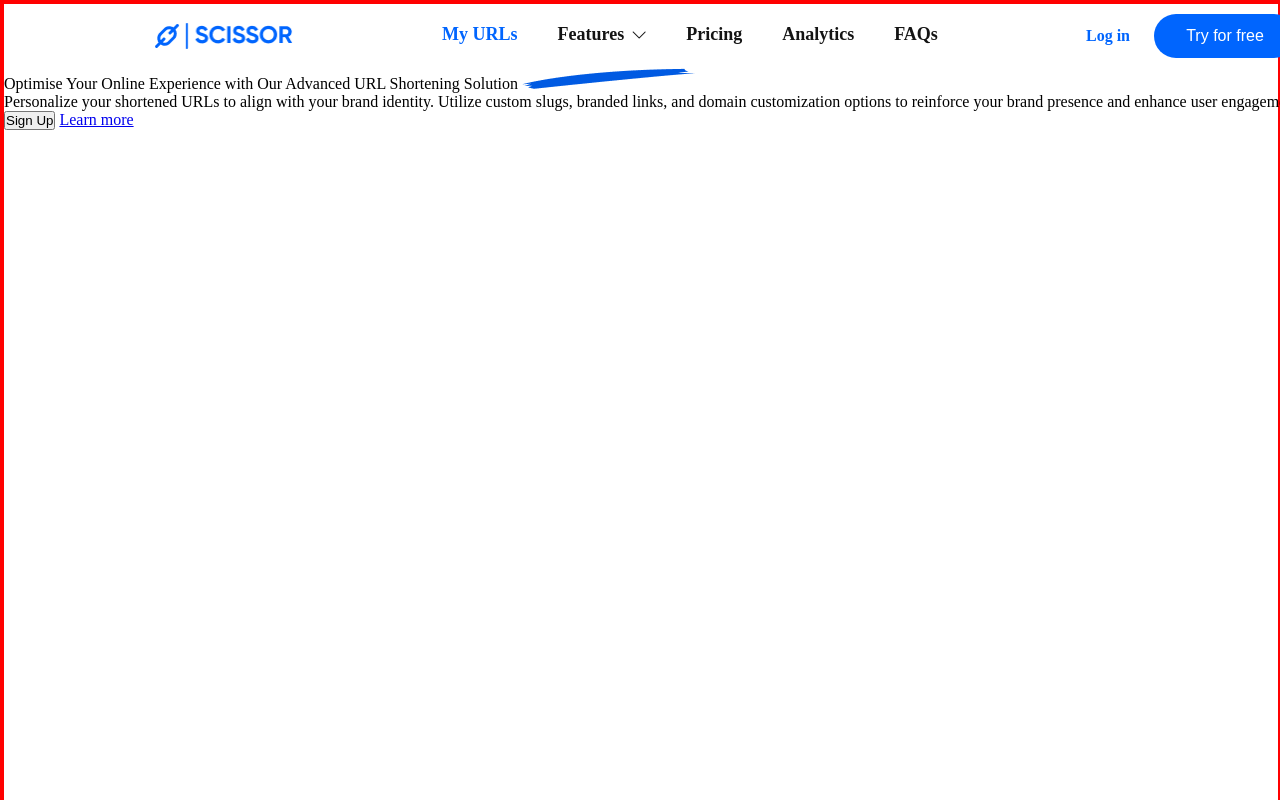
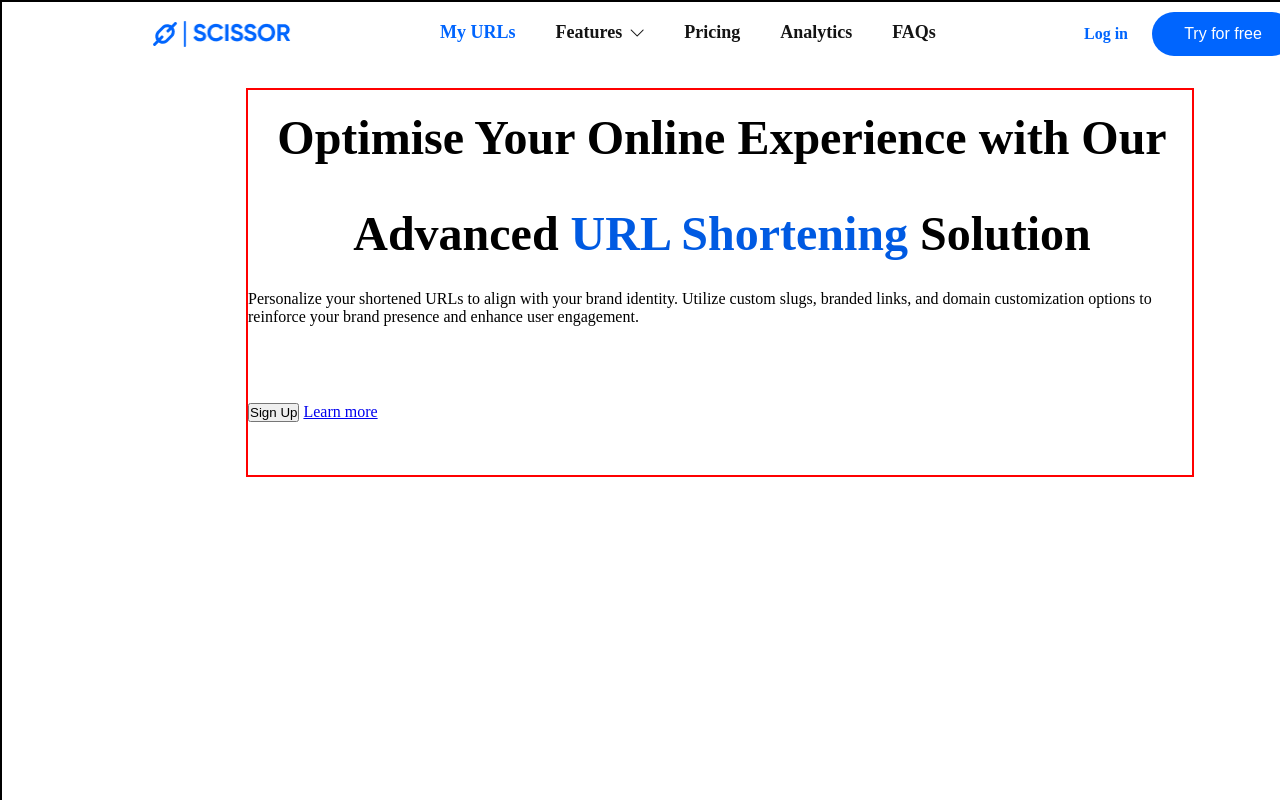
Before and after one commit to Dmayor22/ALTSCHOOL-ASSIGNMENT-CSS----ID-ALT-SOE-024-1861, a plain HTML site: page css Assignment 6/index.html in a window 1280 px wide. Shown: the top 800 px of the page. Drawn offline with nearby package versions, Linux system fonts and the light colour scheme.

Commit message:
AltSchool css Assignment

```diff
--- a/css Assignment 6/index.html
+++ b/css Assignment 6/index.html
@@ -41,20 +41,21 @@
       <section>
         <div class="frame_1">
           <div class="optimise">
+            <div class="opt_text">
                 <p>
                   Optimise Your Online Experience with Our Advanced
                   <span id="url"
-                >URL Shortening Solution <img src="images/Vector 3.png" alt=""
-              /></span>
+                    >URL Shortening</span> Solution
                 </p>
             </div>
-
             <p>
               Personalize your shortened URLs to align with your brand identity.
               Utilize custom slugs, branded links, and domain customization
               options to reinforce your brand presence and enhance user
               engagement.
             </p>
+          </div>
+
 
           <div class="more">
               <button>Sign Up</button>
--- a/css Assignment 6/main.css
+++ b/css Assignment 6/main.css
@@ -4,15 +4,11 @@
   box-sizing: border-box;
 }
 
-body {
-  border: 2px solid red;
-}
-
 .hero_section {
   width: 1440px;
   height: 1024px;
   margin: 0 auto;
-  border: 2px solid red;
+  border: 2px solid #000;
 }
 
 .header {
@@ -82,3 +78,31 @@ body {
   border: none;
   cursor: pointer;
 }
+
+.frame_1 {
+  border: 2px solid red;
+  width: 948px;
+  height: 389px;
+  margin: 32px auto;
+}
+
+.optimise {
+  width: 948px;
+  height: 313px;
+}
+
+.opt_text {
+  width: 948px;
+  height: 200px;
+}
+
+.opt_text p {
+  font-size: 48px;
+  line-height: 96px;
+  text-align: center;
+  font-weight: 700;
+}
+
+#url {
+  color: #005ae2;
+}
```
Lines whose indentation alone changed are shown as unchanged.
